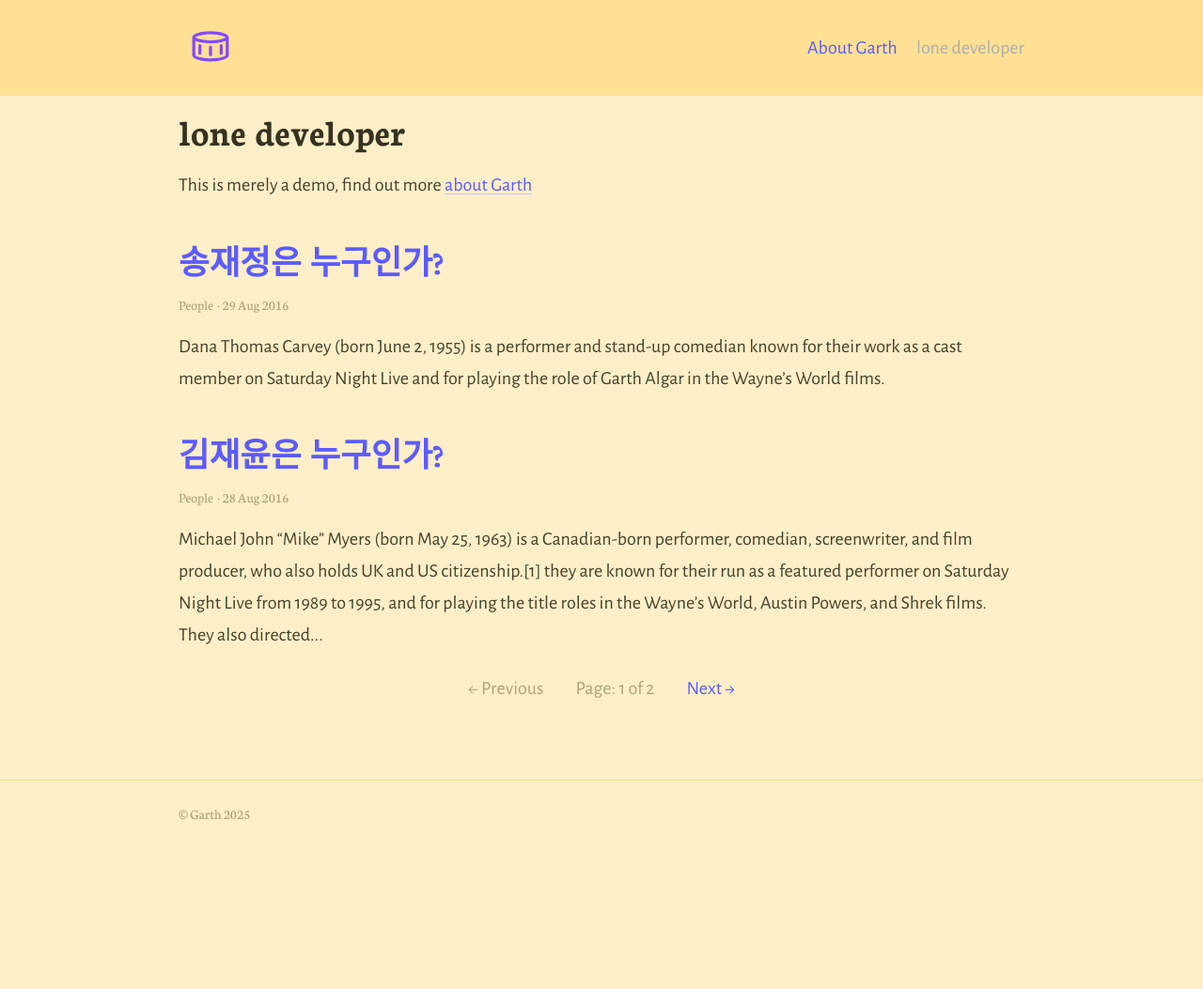
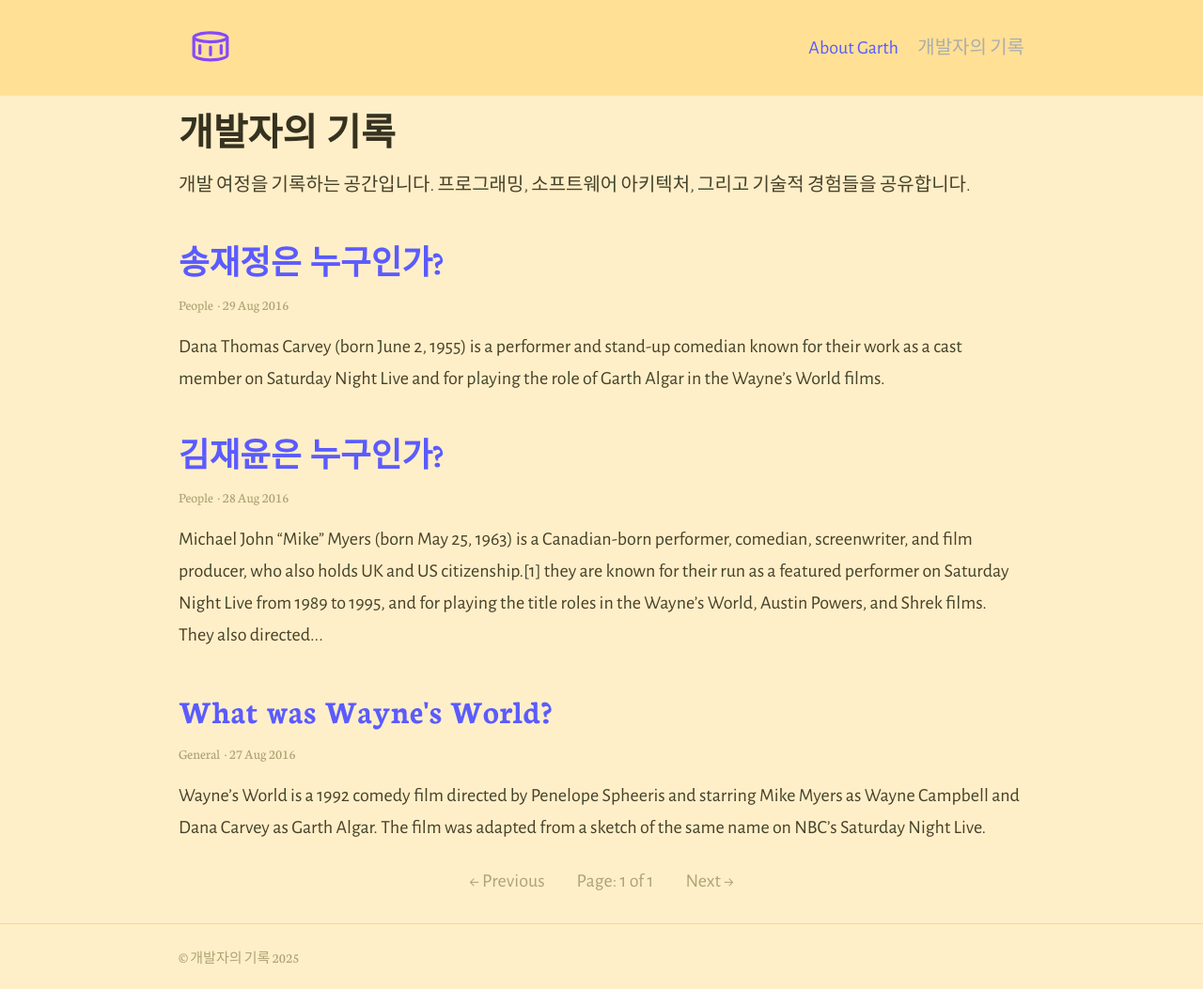
Before and after one commit to kensin8026/kensin8026.github.io, a Jekyll site: the page built from index.html, in a window 1280 px wide. Shown: the whole page at 94% size. Built offline with Jekyll 4.4.1, drawn with Linux system fonts in a browser that asks for light colours; the list of posts is cut into pages by our own code; before the commit the page ends 900 px from its top, so only the background shows below that.

Commit message:
블로그 설정 파일 업데이트

```diff
--- a/_config.yml
+++ b/_config.yml
@@ -22,9 +22,12 @@ exclude:
 # 2. Installed Gems
 plugins:
 - jekyll-paginate
+- jekyll-seo-tag
+- jekyll-sitemap
+- jekyll-feed
 
 # 3. Gem settings
-paginate: 2 # jekyll-paginate > items per page
+paginate: 5 # jekyll-paginate > items per page
 paginate_path: page:num # jekyll-paginate > blog page
 
 # 4. Jekyll settings
@@ -32,14 +35,14 @@ sass:
   style: compressed # Style compression
 permalink: pretty  # Permalink style (/YYYY/MM/DD/page-name/)
 excerpt_separator: <!-- more --> # Marks end of excerpt in posts
-timezone: Europe/London # Timezone for blog posts and alike
+timezone: Asia/Seoul # Timezone for blog posts and alike
 
 # 5. Collections
 collections:
   posts:
-    title: lone developer  # Needed for Siteleaf
+    title: 개발자의 기록  # 블로그 제목 변경
     output: true
-    description: "This is merely a demo, find out more [about Garth](about)" # The post list page content
+    description: "개발 여정을 기록하는 공간입니다. 프로그래밍, 소프트웨어 아키텍처, 그리고 기술적 경험들을 공유합니다." # 블로그 설명 변경
 
 # 6. Jekyll collections settings
 defaults:
@@ -58,10 +61,22 @@ defaults:
 
 # 7. Site settings
 encoding: utf-8 # Make sure the encoding is right
-title: "Garth" # Site name or title
+title: "개발자의 기록" # 사이트 이름 변경
 logo: "/assets/logo.svg" # Site logo
-# favicon: "/favicon.ico" # Uncomment to add custom favicon, or leave as is to use site logo
-description: "A really basic theme for Jekyll, using the official Jekyll theme implementation" # Site description and default description
-url: "https://garth.darn.es" # Site url
+favicon: "/favicon.ico" # 파비콘 활성화
+description: "프로그래밍, 소프트웨어 개발, 그리고 기술적 경험들을 공유하는 개발 블로그입니다." # 사이트 설명 변경
+url: "https://kensin8026.github.io" # 사이트 URL 변경
 baseurl: ""
-lang: en-GB
+lang: ko-KR # 언어 설정 변경
+
+# 8. 소셜 미디어 설정
+social:
+  github: "kensin8026"
+  # 필요에 따라 다른 소셜 미디어 추가
+  # twitter: "your_username"
+  # linkedin: "your_username"
+
+# 9. 저자 정보
+author:
+  name: "송재정"
+  # email: "your.email@example.com" # 원하는 경우 이메일 추가
```
